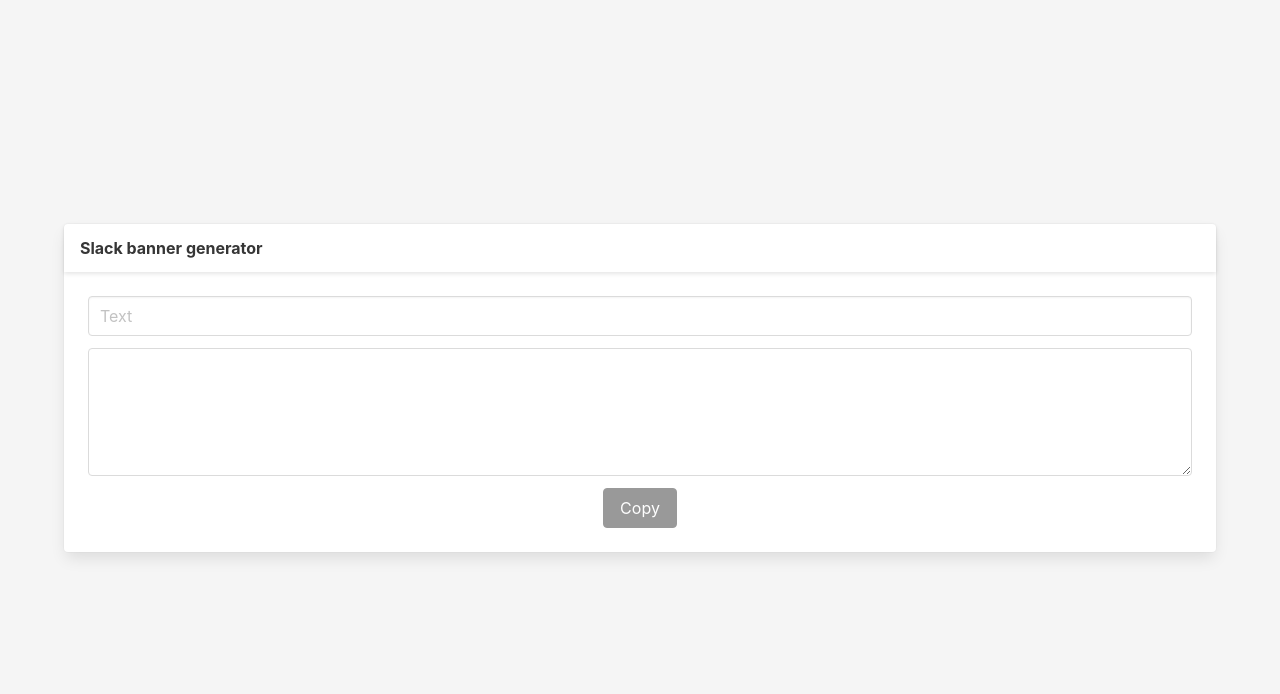
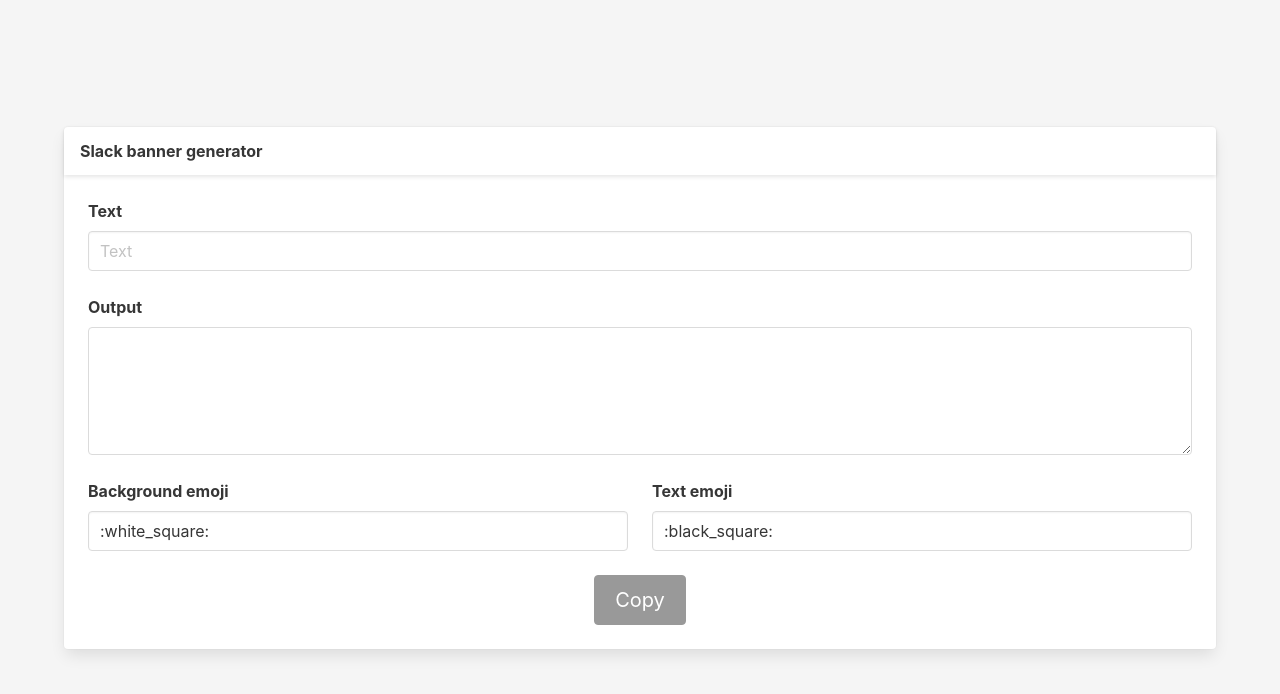
Before and after one commit to santiagoleiva/slack-banner-generator, a website: page app/index.html in a window 1280 px wide. Drawn offline with nearby package versions, Linux system fonts and the light colour scheme.

Commit message:
feat(custom_emojis): WIP - agrega custom emojis

```diff
--- a/app/index.html
+++ b/app/index.html
@@ -24,23 +24,59 @@
 					<div class="card-content">
 						<div class="content">
 							<form id="input-form">
+								<div class="columns">
+									<div class="column">
 										<div class="field">
 											<div class="control">
+												<label class="label">Text</label>
 												<input type="text" class="input" id="input-text" maxlength="10" placeholder="Text" v-model="input" v-on:keyup="handleInputChange"/>
 											</div>
 										</div>
+									</div>
+								</div>
 
+								<div class="columns">
+									<div class="column">
 										<div class="field">
 											<div class="control">
+												<label class="label">Output</label>
 												<textarea class="textarea" id="output" v-model="output" readonly></textarea>
 											</div>
 										</div>
+									</div>
+								</div>
 
+								<div class="columns">
+									<div class="column is-half">
+										<div class="field">
+											<div class="control">
+												<label class="label">Background emoji</label>
+												<input type="text" class="input" id="bg-emoji" placeholder="Background emoji" v-model="bgEmoji" v-on:keyup="onBGEmojiChange"/>
+											</div>
+										</div>
+									</div>
+									<div class="column is-half">
+										<div class="field">
+											<div class="control">
+												<label class="label">Text emoji</label>
+												<input type="text" class="input" id="text-emoji" placeholder="Text emoji" v-model="textEmoji" v-on:keyup="onTextEmojiChange"/>
+											</div>
+										</div>
+									</div>
+								</div>
+
+								<div class="columns">
+									<div class="column">
 										<div class="field is-grouped is-grouped-centered">
 											<div class="control">
-										<button type="button" class="button is-dark" id="btn-copy" :disabled="!output" v-on:click="copyOutput">Copy</button>
+												<button type="button" class="button is-medium is-dark" id="btn-copy" :disabled="!output" v-on:click="copyOutput">Copy</button>
 											</div>
 										</div>
+									</div>
+								</div>
+
+
+
 							</form>
 						</div>
 					</div>
--- a/app/js/app.js
+++ b/app/js/app.js
@@ -1,5 +1,5 @@
-var defaultBGChar = ".";
-var defaultTextChar = "#";
+var bgChar = ".";
+var textChar = "#";
 
 var defaultBGEmoji = ":white_square:";
 var defaultTextEmoji = ":black_square:";
@@ -10,18 +10,23 @@
         title: "Slack banner generator",
         input: "",
         output: "",
-        displayCopiedMessage: false
+        displayCopiedMessage: false,
+        bgEmoji: defaultBGEmoji,
+        textEmoji: defaultTextEmoji
     },
     methods: {
         handleInputChange: function () {
             var newOutput = "";
 
             if (this.input) {
+                let bgEmoji = this.bgEmoji;
+                let textEmoji = this.textEmoji;
                 var input = " " + this.input;
+
                 Figlet.write(input, "hash-default-font", function (output) {
                     newOutput += output;
-                    newOutput = newOutput.replaceAll(defaultBGChar, defaultBGEmoji);
-                    newOutput = newOutput.replaceAll(defaultTextChar, defaultTextEmoji);
+                    newOutput = newOutput.replaceAll(bgChar, bgEmoji);
+                    newOutput = newOutput.replaceAll(textChar, textEmoji);
                 })
             }
 
@@ -38,6 +43,34 @@
         },
         closeCopiedMessage: function () {
             this.displayCopiedMessage = false;
+        },
+        onBGEmojiChange: function () {
+            if (this.bgEmoji) {
+                var bgEmoji = this.bgEmoji;
+                var textEmoji = this.textEmoji;
+                var newOutput = "";
+                var input = " " + this.input;
+                Figlet.write(input, "hash-default-font", function (output) {
+                    newOutput += output;
+                    newOutput = newOutput.replaceAll(bgChar, bgEmoji);
+                    newOutput = newOutput.replaceAll(textChar, textEmoji);
+                });
+                this.output = newOutput;
+            }
+        },
+        onTextEmojiChange: function () {
+            if (this.textEmoji) {
+                var bgEmoji = this.bgEmoji;
+                var textEmoji = this.textEmoji;
+                var newOutput = "";
+                var input = " " + this.input;
+                Figlet.write(input, "hash-default-font", function (output) {
+                    newOutput += output;
+                    newOutput = newOutput.replaceAll(bgChar, bgEmoji);
+                    newOutput = newOutput.replaceAll(textChar, textEmoji);
+                });
+                this.output = newOutput;
+            }
         }
     }
 });
```
Lines whose indentation alone changed are shown as unchanged.
